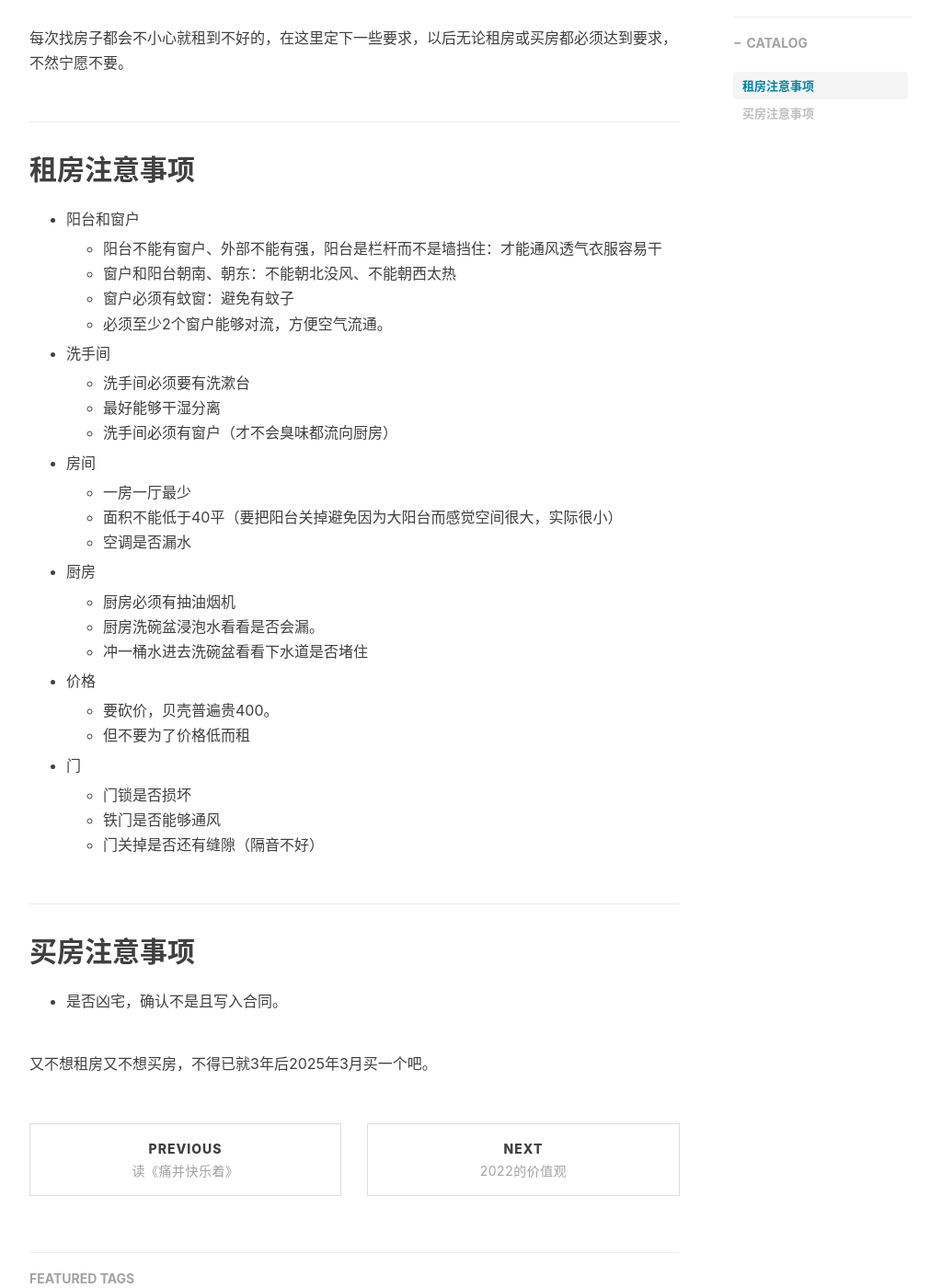
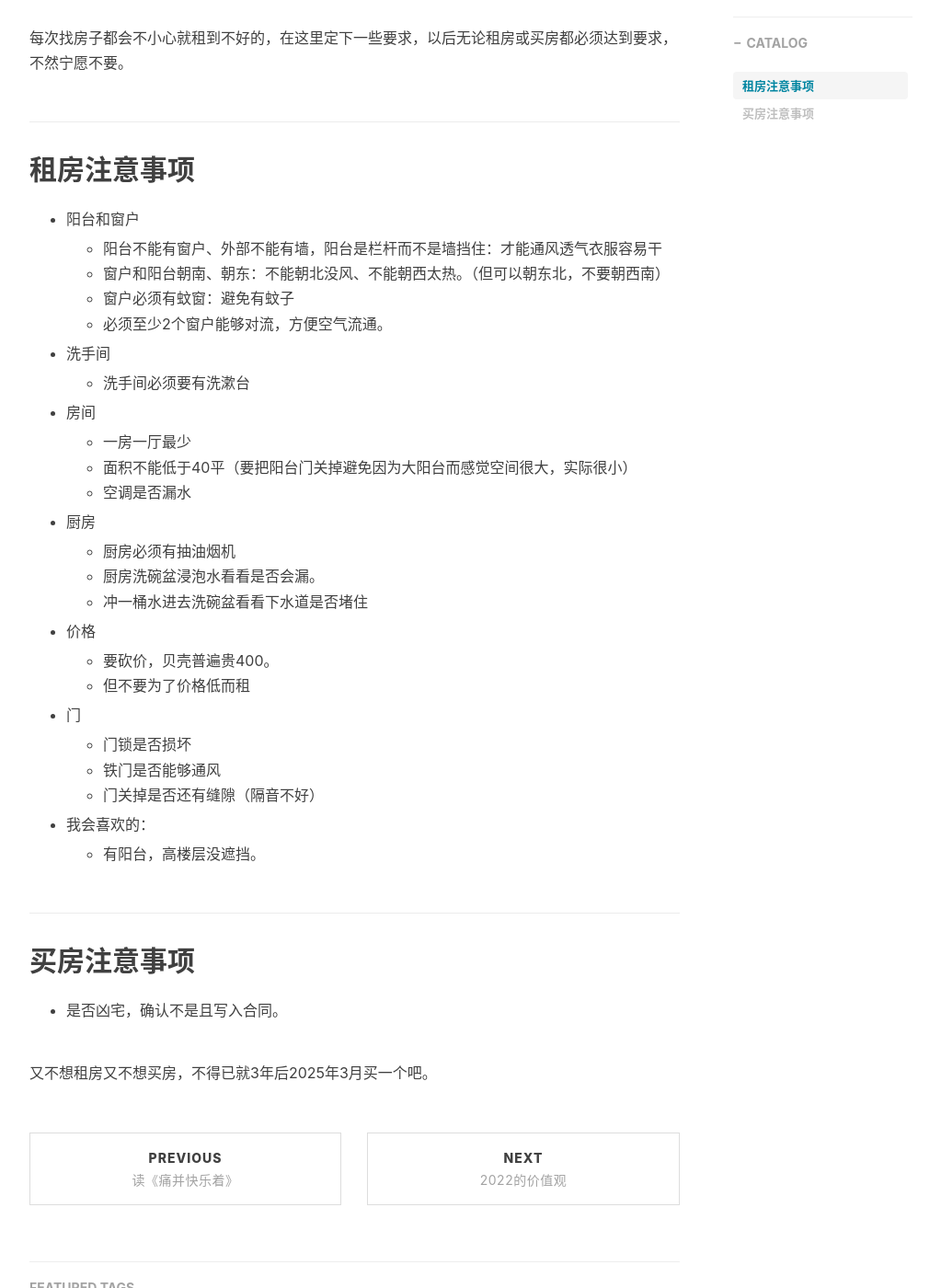
Before and after one commit to gumcstronger/gumcstronger.github.io, a Jekyll site: the page built from _posts/2022/2022-03-22-house.md, in a window 1280 px wide and 1400 px high, scrolled down 545 px. Shown: the whole window at 92% size, without its empty margins (233-1256 px from the left). Built offline with Jekyll 4.4.1, drawn with Linux system fonts in a browser that asks for light colours; comment, search, counter and statistics services are not loaded.

Commit message:
Update 2022-03-22-house.md

```diff
--- a/_posts/2022/2022-03-22-house.md
+++ b/_posts/2022/2022-03-22-house.md
@@ -15,19 +15,17 @@ tags:
 
 * 阳台和窗户
 
-  * 阳台不能有窗户、外部不能有强，阳台是栏杆而不是墙挡住：才能通风透气衣服容易干
-  * 窗户和阳台朝南、朝东：不能朝北没风、不能朝西太热
+  * 阳台不能有窗户、外部不能有墙，阳台是栏杆而不是墙挡住：才能通风透气衣服容易干
+  * 窗户和阳台朝南、朝东：不能朝北没风、不能朝西太热。（但可以朝东北，不要朝西南）
   * 窗户必须有蚊窗：避免有蚊子
   * 必须至少2个窗户能够对流，方便空气流通。
 * 洗手间
 
   * 洗手间必须要有洗漱台
-  * 最好能够干湿分离
-  * 洗手间必须有窗户（才不会臭味都流向厨房）
 * 房间
 
   * 一房一厅最少
-  * 面积不能低于40平（要把阳台关掉避免因为大阳台而感觉空间很大，实际很小）
+  * 面积不能低于40平（要把阳台门关掉避免因为大阳台而感觉空间很大，实际很小）
   * 空调是否漏水
 * 厨房
 
@@ -43,6 +41,8 @@ tags:
   * 门锁是否损坏
   * 铁门是否能够通风
   * 门关掉是否还有缝隙（隔音不好）
+* 我会喜欢的：
+  * 有阳台，高楼层没遮挡。
 
 ## 买房注意事项
 
```
